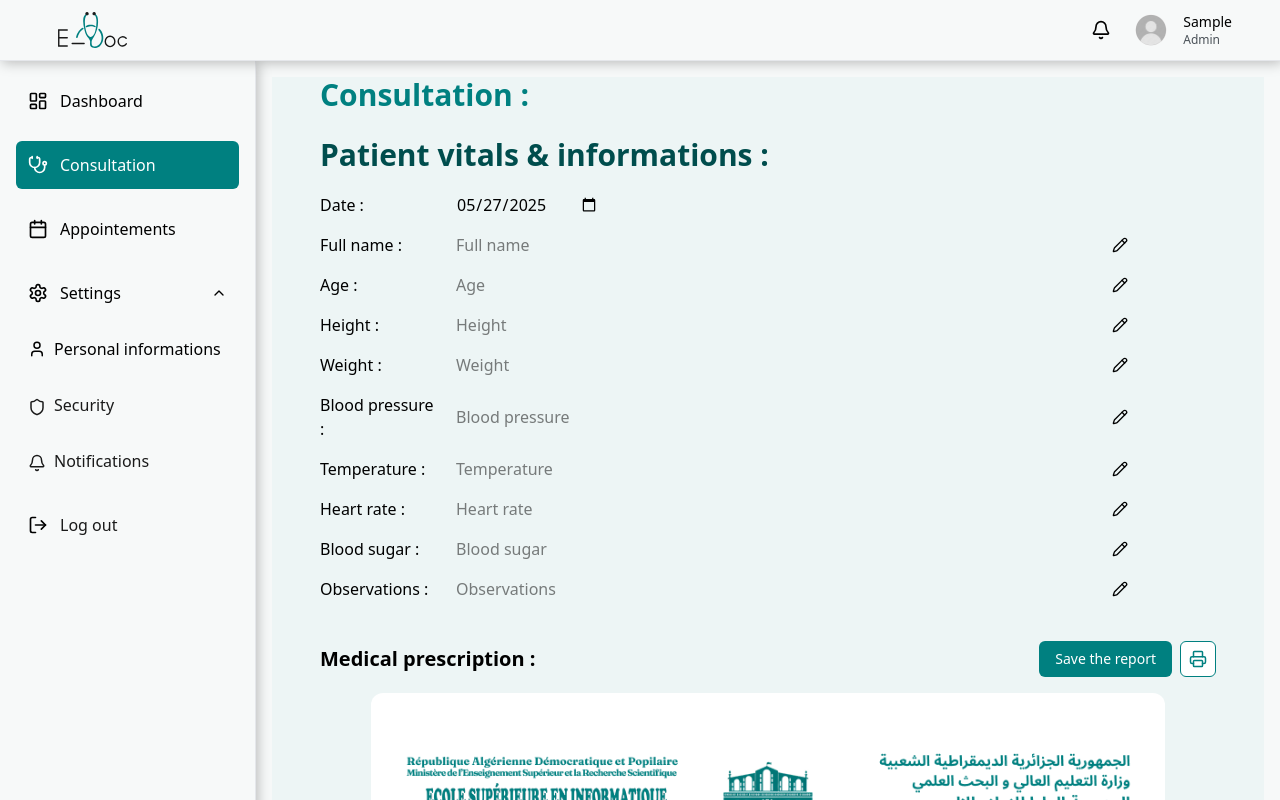
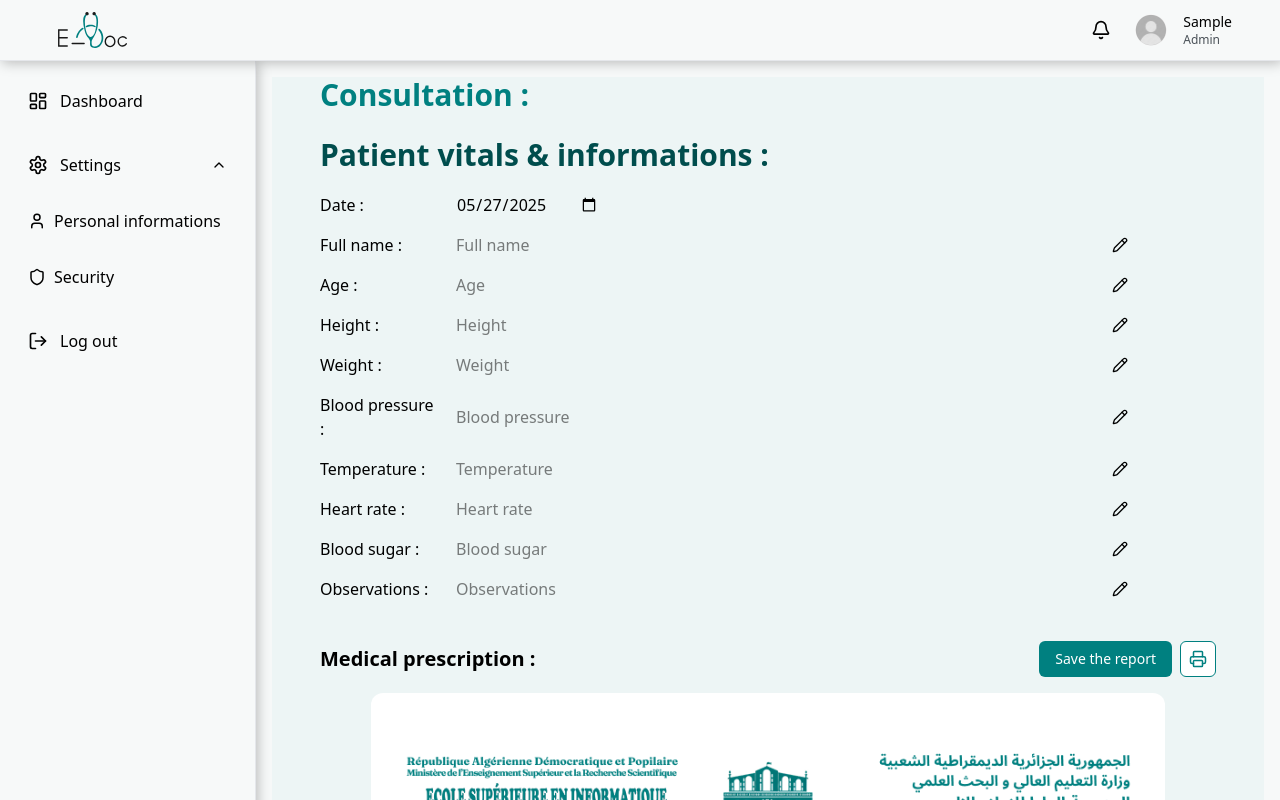
Before and after one commit to ManelMostefaoui/E-Doc, a React (Vite) app in the folder Front-End_HSM/: page /consultation in a window 1280 px wide. Built offline with nearby package versions, Linux system fonts and the light colour scheme; sample sign-in values are in the browser's storage.

Commit message:
hani pushit houari

```diff
--- a/Front-End_HSM/src/components/Sidebar.jsx
+++ b/Front-End_HSM/src/components/Sidebar.jsx
@@ -22,7 +22,6 @@ export default function Sidebar({ isVisible = true }) {
           return;
         }
 
-        // Try to get user info from localStorage first
         const userData = localStorage.getItem('user');
         if (userData) {
           try {
@@ -37,9 +36,6 @@ export default function Sidebar({ isVisible = true }) {
           }
         }
 
-        // If we're here, we need to fetch user data from the server
-        // First, try to get role information from the authentication token
-        // For admin users, we'll use the admin endpoint
         try {
           const response = await axios.get(`${API_BASE_URL}/admin/users`, {
             headers: {
@@ -49,15 +45,11 @@ export default function Sidebar({ isVisible = true }) {
           });
 
           if (response.data) {
-            // This would mean we're an admin user
             setUserRole('admin');
-            // Save to localStorage for future reference
             const userData = { role: { name: 'admin' } };
             localStorage.setItem('user', JSON.stringify(userData));
           }
         } catch (adminErr) {
-          // If not an admin, try to determine if a doctor
-          // We'll check if they can access the patient endpoint
           try {
             const response = await axios.get(`${API_BASE_URL}/patients`, {
               headers: {
@@ -67,15 +59,12 @@ export default function Sidebar({ isVisible = true }) {
             });
 
             if (response.data) {
-              // This is likely a doctor
               setUserRole('doctor');
-              // Save to localStorage for future reference
               const userData = { role: { name: 'doctor' } };
               localStorage.setItem('user', JSON.stringify(userData));
             }
           } catch (doctorErr) {
             console.error('Failed to determine user role:', doctorErr);
-            // If we can't determine the role, we might need to check for a patient
             try {
               const response = await axios.get(`${API_BASE_URL}/patients/me`, {
                 headers: {
@@ -85,15 +74,12 @@ export default function Sidebar({ isVisible = true }) {
               });
 
               if (response.data) {
-                // This is a patient
                 setUserRole('patient');
-                // Save to localStorage for future reference
                 const userData = { role: { name: 'patient' } };
                 localStorage.setItem('user', JSON.stringify(userData));
               }
             } catch (patientErr) {
               console.error('Failed to determine if user is a patient:', patientErr);
-              // If auth fails, redirect to login
               if (patientErr.response && (patientErr.response.status === 401 || patientErr.response.status === 403)) {
                 localStorage.removeItem('token');
                 localStorage.removeItem('user');
@@ -104,7 +90,6 @@ export default function Sidebar({ isVisible = true }) {
         }
       } catch (err) {
         console.error('Error fetching user role:', err);
-        // If auth is invalid, redirect to login
         if (err.response && (err.response.status === 401 || err.response.status === 403)) {
           localStorage.removeItem('token');
           localStorage.removeItem('user');
@@ -135,6 +120,9 @@ export default function Sidebar({ isVisible = true }) {
           <LayoutDashboard size={20} />
           <span className='font-nunito text-[16px] font-normal '>Dashboard</span>
         </Link>
+
+        {userRole === 'doctor' && (
+          <>
             <Link
               to="/consultation"
               className={`flex items-center gap-3 p-3 ${currentPath === "/consultation" ? "bg-[#008080] text-white" : "hover:bg-[#eef5f5]"} rounded-md cursor-pointer`}
@@ -149,6 +137,8 @@ export default function Sidebar({ isVisible = true }) {
               <Calendar size={20} />
               <span className='font-nunito text-[16px] font-normal '>Appointements</span>
             </Link>
+          </>
+        )}
 
         {userRole === 'admin' && (
           <Link
@@ -198,33 +188,26 @@ export default function Sidebar({ isVisible = true }) {
                 className={`flex items-center gap-2 p-3 ${currentPath === "/admin-settings" ? "bg-[#008080] text-white" : "hover:bg-[#eef5f5]"} rounded-md cursor-pointer`}
               >
                 <User size={18} />
-                <span>Personal informations</span>
+                <span className='font-nunito text-[16px] font-normal'>Personal informations</span>
               </Link>
               <Link
                 to="/settings/security"
-                className={`p-3 ${currentPath === "/settings/security" ? "bg-[#008080] text-white" : "hover:bg-[#eef5f5] text-[#1A1A1A]"} rounded-md cursor-pointer`}
+                className={`flex items-center gap-2 p-3 ${currentPath === "/settings/security" ? "bg-[#008080] text-white" : "hover:bg-[#eef5f5]"} rounded-md cursor-pointer`}
               >
-                <Shield size={18} className="inline mr-2" />
-                Security
-              </Link>
-              <Link
-                to="/settings/notifications"
-                className={`p-3 ${currentPath === "/settings/notifications" ? "bg-[#008080] text-white" : "hover:bg-[#eef5f5] text-[#1A1A1A]"} rounded-md cursor-pointer`}
-              >
-                <Bell size={18} className="inline mr-2" />
-                Notifications
+                <Shield size={18} />
+                <span className='font-nunito text-[16px] font-normal'>Security</span>
               </Link>
             </div>
           )}
         </div>
-        <div
+
+        <button
           onClick={handleLogout}
           className="flex items-center gap-3 p-3 hover:bg-[#eef5f5] rounded-md cursor-pointer mt-auto"
         >
           <LogOut size={20} />
-          <span className='font-nunito text-[16px] font-normal text-[#1A1A1A]'>Log out</span>
-        </div>
-
+          <span className='font-nunito text-[16px] font-normal'>Log out</span>
+        </button>
       </nav>
     </aside>
   )
```
Also changed, not shown: 2 other files (tests, documents, lock files or other folders). Lines whose indentation alone changed are shown as unchanged.
